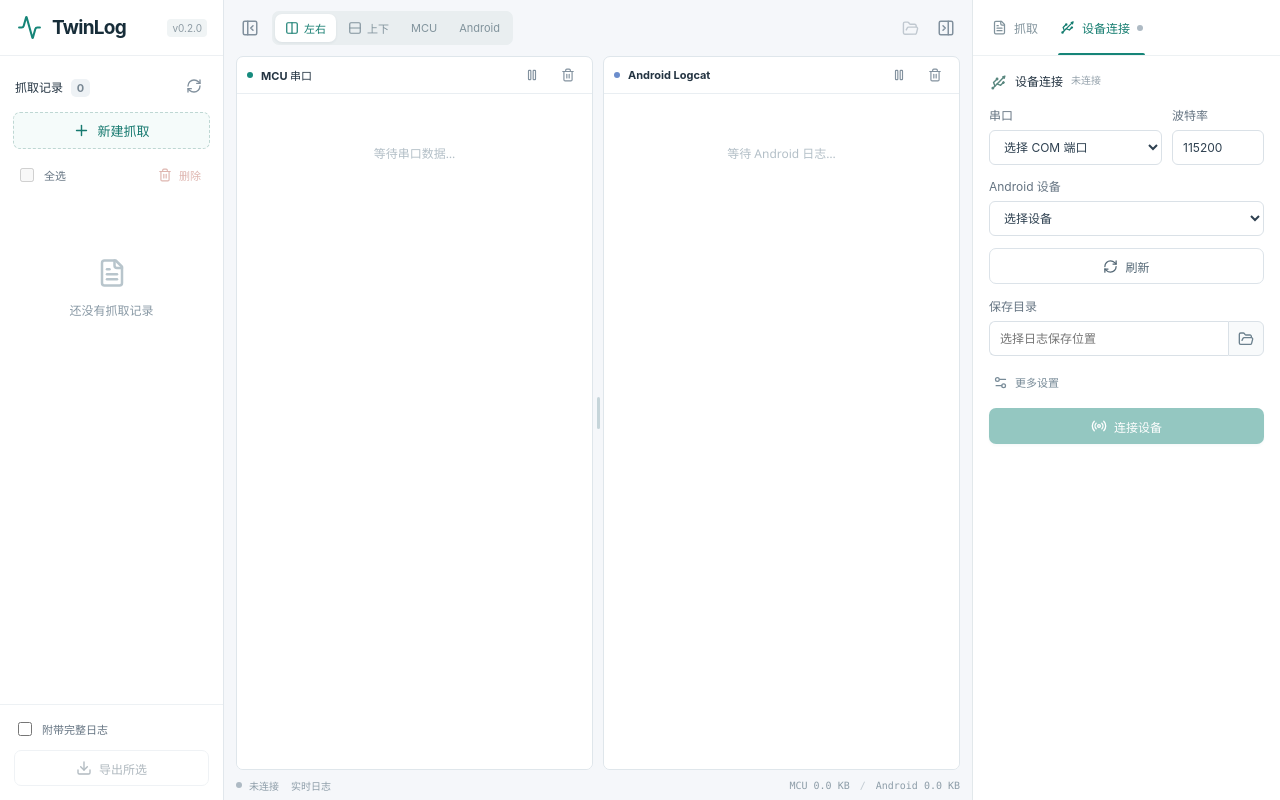
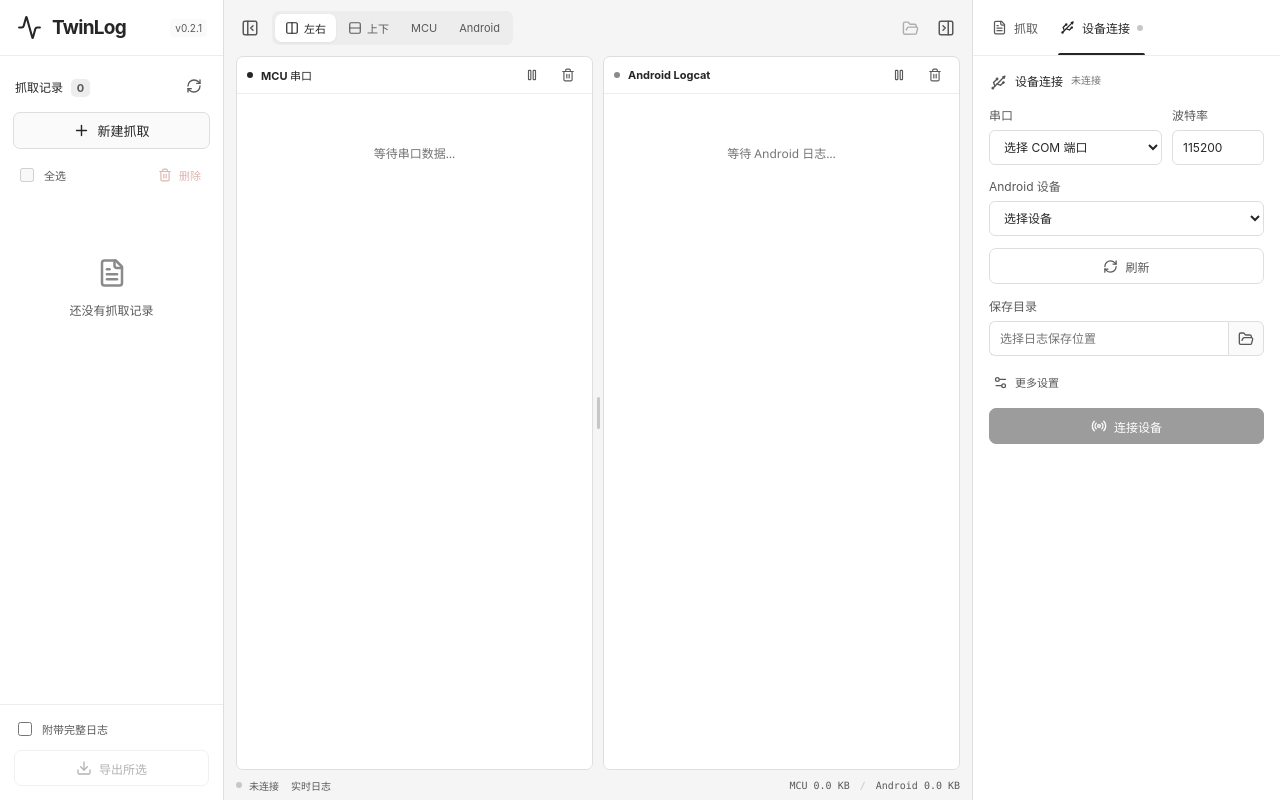
Before and after one commit to wenyio/TwinLog, a React (Vite) app in the folder frontend/: page / in a window 1280 px wide. Built offline with nearby package versions, Linux system fonts and the light colour scheme.

Commit message:
fix: apply grayscale interface theme for v0.2.1

```diff
--- a/frontend/package.json
+++ b/frontend/package.json
@@ -1,6 +1,6 @@
 {
   "name": "twinlog",
-  "version": "0.2.0",
+  "version": "0.2.1",
   "private": true,
   "type": "module",
   "scripts": {
--- a/frontend/src/style.css
+++ b/frontend/src/style.css
@@ -1,7 +1,23 @@
 :root {
+  color-scheme: light;
+  --text: #262626;
+  --text-secondary: #595959;
+  --text-muted: #737373;
+  --text-placeholder: #8a8a8a;
+  --log-text: #404040;
+  --surface: #fff;
+  --canvas: #f5f5f5;
+  --surface-subtle: #fafafa;
+  --surface-selected: #ededed;
+  --border: #dedede;
+  --divider: #ededed;
+  --handle: #c7c7c7;
+  --focus: #737373;
+  --warning: #876326;
+  --shadow: #0000000d;
   font-family: Inter, "Segoe UI", "Microsoft YaHei", sans-serif;
-  color: #243442;
-  background: #f5f7fa;
+  color: var(--text);
+  background: var(--canvas);
   font-synthesis: none;
   font-size: 13px;
 }
@@ -40,25 +56,25 @@ button:focus-visible,
 input:focus,
 select:focus,
 textarea:focus {
-  outline: 2px solid #83cfc5;
+  outline: 2px solid var(--focus);
   outline-offset: 1px;
 }
 input,
 select {
   height: 35px;
   padding: 0 10px;
-  border: 1px solid #dae1e7;
+  border: 1px solid var(--border);
   border-radius: 6px;
-  background: #fff;
+  background: var(--surface);
   min-width: 0;
-  color: #2e4050;
+  color: var(--text);
 }
 input:disabled,
 select:disabled {
-  background: #f4f6f8;
+  background: var(--surface-subtle);
 }
 input[type="checkbox"] {
-  accent-color: #128779;
+  accent-color: var(--text);
   width: 14px;
   height: 14px;
   padding: 0;
@@ -69,7 +85,7 @@ label {
   flex-direction: column;
   gap: 7px;
   font-size: 12px;
-  color: #657482;
+  color: var(--text-secondary);
 }
 .app-shell {
   display: flex;
@@ -81,8 +97,8 @@ label {
   min-height: 0;
   width: 255px;
   flex-shrink: 0;
-  background: #fff;
-  border-right: 1px solid #e1e7ec;
+  background: var(--surface);
+  border-right: 1px solid var(--border);
   display: flex;
   flex-direction: column;
 }
@@ -92,12 +108,12 @@ label {
   align-items: center;
   padding: 0 22px;
   gap: 11px;
-  border-bottom: 1px solid #edf0f3;
+  border-bottom: 1px solid var(--divider);
 }
 .brand-mark {
   width: 39px;
   height: 39px;
-  background: #117c71;
+  background: var(--text);
   color: white;
   border-radius: 12px;
   display: grid;
@@ -107,21 +123,21 @@ label {
   display: block;
   font-size: 21px;
   letter-spacing: -0.7px;
-  color: #172d39;
+  color: var(--text);
 }
 .brand div > span {
   font-size: 11px;
-  color: #84929c;
+  color: var(--text-secondary);
   margin-top: 3px;
   display: block;
 }
 .version {
   margin-left: auto;
   font-size: 10px;
-  background: #f0f4f5;
+  background: var(--surface-subtle);
   padding: 3px 5px;
   border-radius: 4px;
-  color: #8d9ba4;
+  color: var(--text-secondary);
 }
 .sidebar-top {
   display: flex;
@@ -133,7 +149,7 @@ label {
   font-size: 10px;
   font-weight: 700;
   letter-spacing: 1.5px;
-  color: #8b99a5;
+  color: var(--text-secondary);
 }
 .sidebar h2 {
   font-size: 15px;
@@ -141,27 +157,27 @@ label {
 }
 .sidebar h2 span {
   font-size: 11px;
-  background: #eef2f5;
+  background: var(--surface-selected);
   border-radius: 5px;
   padding: 2px 6px;
   margin-left: 5px;
-  color: #7a8995;
+  color: var(--text-secondary);
 }
 .icon {
   width: 28px;
   height: 28px;
   padding: 0;
-  color: #82919e;
+  color: var(--text-secondary);
 }
 .icon:hover {
-  background: #edf3f5;
+  background: var(--surface-selected);
 }
 .new-record {
   margin: 0 18px 14px;
   height: 37px;
-  border: 1px dashed #bed7d3;
-  color: #16796f;
-  background: #f5fbfa;
+  border: 1px solid var(--border);
+  color: var(--text);
+  background: var(--surface-subtle);
   font-weight: 600;
 }
 .history-list {
@@ -200,10 +216,10 @@ label {
   gap: 12px;
   padding: 9px 12px;
   margin-bottom: 9px;
-  border: 1px solid #d7eae6;
-  background: #eff8f6;
+  border: 1px solid var(--border);
+  background: var(--surface-selected);
   border-radius: 7px;
-  color: #28786d;
+  color: var(--text);
   font-size: 12px;
   flex-shrink: 0;
 }
@@ -215,12 +231,12 @@ label {
   display: block;
   font-size: 10px;
   margin-top: 3px;
-  color: #718d86;
+  color: var(--text-secondary);
 }
 .history-banner button {
   font-size: 11px;
   flex-shrink: 0;
-  border-color: #bed7d3;
+  border-color: var(--border);
   background: white;
   padding: 5px 8px;
 }
@@ -230,18 +246,18 @@ label {
   display: flex;
   align-items: center;
   flex-direction: column;
-  color: #b8c5cc;
+  color: var(--text-placeholder);
   gap: 13px;
 }
 .history-empty b {
   font-size: 12px;
   font-weight: 500;
-  color: #8999a5;
+  color: var(--text-secondary);
 }
 .history-empty span {
   font-size: 11px;
   line-height: 1.9;
-  color: #a0adb7;
+  color: var(--text-muted);
 }
 .history-row {
   display: flex;
@@ -253,8 +269,8 @@ label {
   margin-bottom: 5px;
 }
 .history-row.active {
-  background: #eff8f6;
-  border-color: #d7eae6;
+  background: var(--surface-selected);
+  border-color: var(--border);
 }
 .history-row input {
   margin-top: 4px;
@@ -277,16 +293,16 @@ label {
 }
 .history-row span {
   font-size: 10px;
-  color: #8b9aa5;
+  color: var(--text-secondary);
 }
 .history-row small {
   font-size: 10px;
-  color: #658c87;
+  color: var(--text-secondary);
   word-break: break-all;
 }
 .export-panel {
   padding: 15px 18px;
-  border-top: 1px solid #edf1f4;
+  border-top: 1px solid var(--divider);
 }
 .export-panel label {
   flex-direction: row;
@@ -297,7 +313,7 @@ label {
 .export-panel small {
   display: block;
   font-size: 10px;
-  color: #9aa7b2;
+  color: var(--text-muted);
   margin: 7px 0;
 }
 .export {
@@ -306,9 +322,9 @@ label {
 }
 .sidebar-bottom {
   font-size: 10px;
-  color: #96a3ad;
+  color: var(--text-muted);
   padding: 13px 21px;
-  border-top: 1px solid #edf1f4;
+  border-top: 1px solid var(--divider);
   display: flex;
   align-items: center;
   gap: 7px;
@@ -346,11 +362,11 @@ h1 {
   font-size: 10px;
   font-weight: 500;
   letter-spacing: 0;
-  border: 1px solid #dee5ea;
+  border: 1px solid var(--border);
   border-radius: 20px;
   padding: 4px 9px;
   background: white;
-  color: #84929e;
+  color: var(--text-secondary);
 }
 .connection-badge i,
 .online-dot,
@@ -360,7 +376,7 @@ h1 {
   width: 6px;
   border-radius: 100%;
   display: inline-block;
-  background: #aebac4;
+  background: var(--handle);
 }
 .connection-badge.online {
   background: #edf8f3;
@@ -381,19 +397,19 @@ h1 {
   font-weight: 550;
 }
 .primary {
-  background: #138477;
-  color: #fff;
-  box-shadow: 0 2px 3px #117c7115;
+  background: var(--text);
+  color: var(--surface);
+  border-color: var(--text);
 }
 .secondary {
-  background: #fff;
-  border-color: #dce3e9;
-  color: #536775;
+  background: var(--surface);
+  border-color: var(--border);
+  color: var(--text-secondary);
 }
 .disconnect {
-  background: #fff5f3;
-  border-color: #edcfc7;
-  color: #ba6050;
+  background: var(--surface);
+  border-color: var(--border);
+  color: var(--text-secondary);
 }
 .stop {
   background: #bf584c;
@@ -405,9 +421,9 @@ h1 {
 .connection-card,
 .capture-card,
 .notes-card {
-  border: 1px solid #dfe6eb;
+  border: 1px solid var(--border);
   border-radius: 10px;
-  background: #fff;
+  background: var(--surface);
   flex-shrink: 0;
 }
 .connection-heading {
@@ -422,23 +438,23 @@ h1 {
 }
 .connection-heading > span {
   font-size: 11px;
-  color: #93a0aa;
+  color: var(--text-muted);
 }
 .section-icon {
   width: 26px;
   height: 26px;
   display: grid;
   place-items: center;
-  background: #f0f5f5;
+  background: var(--surface-subtle);
   border-radius: 6px;
-  color: #59877f;
+  color: var(--text-secondary);
 }
 .grow {
   flex: 1;
 }
 .connection-body {
   padding: 0 17px 16px;
-  border-top: 1px solid #f0f3f6;
+  border-top: 1px solid var(--divider);
 }
 .device-grid {
   display: grid;
@@ -467,15 +483,15 @@ h1 {
   border-right: 0;
 }
 .input-button button {
-  border: 1px solid #dae1e7;
+  border: 1px solid var(--border);
   border-radius: 0 6px 6px 0;
   width: 36px;
   flex-shrink: 0;
-  background: #f8fafb;
-  color: #6c818e;
+  background: var(--surface-subtle);
+  color: var(--text-secondary);
 }
 .text-button {
-  color: #788b98;
+  color: var(--text-secondary);
   font-size: 11px;
   padding: 7px 3px;
 }
@@ -486,7 +502,7 @@ h1 {
   display: flex;
   align-items: end;
   gap: 12px;
-  border-top: 1px solid #eef2f5;
+  border-top: 1px solid var(--surface-selected);
   margin-top: 15px;
   padding-top: 13px;
 }
@@ -528,11 +544,11 @@ h1 {
   border: none;
   padding: 0;
   background: none !important;
-  color: #253f4d;
+  color: var(--text);
 }
 .title-input::placeholder {
   font-weight: 400;
-  color: #a6b2bc;
+  color: var(--text-muted);
 }
 .title-input:focus {
   outline: none;
@@ -543,8 +559,8 @@ h1 {
   gap: 9px;
   margin-top: 13px;
   padding-top: 12px;
-  border-top: 1px solid #edf1f4;
-  color: #8596a1;
+  border-top: 1px solid var(--divider);
+  color: var(--text-secondary);
 }
 .app-select label {
   font-size: 11px;
@@ -555,7 +571,7 @@ h1 {
   max-width: 350px;
   min-width: 180px;
   flex: 1;
-  background: #f9fbfc;
+  background: var(--surface-subtle);
   font-size: 11px;
 }
 .app-select > span {
@@ -586,9 +602,9 @@ h1 {
   min-height: 0;
   display: flex;
   flex-direction: column;
-  border: 1px solid #dfe6eb;
+  border: 1px solid var(--border);
   border-radius: 9px;
-  background: #fff;
+  background: var(--surface);
   overflow: hidden;
 }
 .log-pane header {
@@ -598,7 +614,7 @@ h1 {
   align-items: center;
   gap: 8px;
   padding: 0 12px;
-  border-bottom: 1px solid #e9eef2;
+  border-bottom: 1px solid var(--divider);
 }
 .log-pane strong {
   font-size: 12px;
@@ -611,10 +627,10 @@ h1 {
   flex-shrink: 0;
 }
 .source-dot.mcu {
-  background: #168b7e;
+  background: var(--text);
 }
 .source-dot.android {
-  background: #6b8dcc;
+  background: var(--text-placeholder);
 }
 .mono,
 pre {
@@ -622,15 +638,15 @@ pre {
 }
 .sub {
   font-size: 9px;
-  color: #98a5b0;
+  color: var(--text-muted);
 }
 .log-pane pre {
   flex: 1;
   min-height: 0;
   margin: 0;
   overflow: auto;
-  background: #fcfdfe;
-  color: #466072;
+  background: var(--surface);
+  color: var(--log-text);
   font-size: 11px;
   line-height: 1.85;
   padding: 13px 14px;
@@ -639,7 +655,7 @@ pre {
 }
 .log-empty {
   display: block;
-  color: #a3b0bb;
+  color: var(--text-muted);
   padding-top: 35px;
   text-align: center;
   font-family: "Segoe UI", "Microsoft YaHei", sans-serif;
@@ -647,34 +663,34 @@ pre {
 }
 .log-empty small {
   font-size: 10px;
-  color: #b1bbc5;
+  color: var(--text-muted);
 }
 .log-pane footer {
   display: flex;
   justify-content: space-between;
   padding: 7px 12px;
   font-size: 9px;
-  color: #a0adb7;
-  border-top: 1px solid #edf1f4;
+  color: var(--text-muted);
+  border-top: 1px solid var(--divider);
 }
 .toggled {
-  color: #118477;
-  background: #e9f5f1;
+  color: var(--text);
+  background: var(--surface-selected);
 }
 .notes-card header {
   display: flex;
   align-items: center;
   gap: 8px;
   padding: 12px 15px 0;
-  color: #7f929e;
+  color: var(--text-secondary);
 }
 .notes-card strong {
   font-size: 12px;
-  color: #405764;
+  color: var(--text);
 }
 .notes-card header > span {
   font-size: 10px;
-  color: #a0adb6;
+  color: var(--text-muted);
 }
 .notes-card textarea {
   resize: vertical;
@@ -685,14 +701,14 @@ pre {
   max-height: 180px;
   line-height: 1.8;
   padding: 10px 15px;
-  color: #405764;
+  color: var(--text);
   font-size: 12px;
 }
 .notes-card textarea:focus {
   outline: none;
 }
 .notes-card textarea::placeholder {
-  color: #afbac3;
+  color: var(--text-muted);
 }
 .save-ok,
 .save-pending {
@@ -700,16 +716,16 @@ pre {
   display: inline-flex;
   align-items: center;
   gap: 4px;
-  color: #6f9a8d;
+  color: var(--text-secondary);
 }
 .save-pending {
-  color: #b08b53;
+  color: var(--warning);
 }
 .statusbar {
   display: flex;
   align-items: center;
   font-size: 10px;
-  color: #8d9da8;
+  color: var(--text-secondary);
   min-height: 31px;
   gap: 12px;
   margin-top: -7px;
@@ -725,7 +741,7 @@ pre {
 }
 .divider {
   padding: 0 10px;
-  color: #c0cad1;
+  color: var(--handle);
 }
 .preview-banner,
 .error-banner {
@@ -738,9 +754,9 @@ pre {
   flex-shrink: 0;
 }
 .preview-banner {
-  background: #edf4fc;
-  color: #6587a5;
-  border: 1px solid #dce8f6;
+  background: var(--surface-selected);
+  color: var(--text-secondary);
+  border: 1px solid var(--border);
 }
 .error-banner {
   background: #fff1ef;
@@ -754,7 +770,7 @@ pre {
 }
 .history-preview-hint {
   font-size: 10px;
-  color: #b38f58;
+  color: var(--warning);
   margin-top: -7px;
 }
 @keyframes pulse {
@@ -767,7 +783,7 @@ pre {
   height: 7px;
 }
 ::-webkit-scrollbar-thumb {
-  background: #cdd7df;
+  background: var(--handle);
   border-radius: 8px;
 }
 ::-webkit-scrollbar-track {
@@ -791,7 +807,7 @@ pre {
   width: 27px;
   height: 30px;
   background: none;
-  color: #168578;
+  color: var(--text);
 }
 .brand b {
   font-size: 19px;
@@ -830,7 +846,7 @@ main {
 .layout-switch {
   display: flex;
   padding: 3px;
-  background: #e9eef0;
+  background: var(--surface-selected);
   border-radius: 7px;
   gap: 2px;
   flex-shrink: 0;
@@ -839,13 +855,13 @@ main {
   height: 28px;
   padding: 0 9px;
   font-size: 11px;
-  color: #81939c;
+  color: var(--text-secondary);
   gap: 5px;
 }
 .layout-switch button.active {
   background: white;
-  color: #157d70;
-  box-shadow: 0 1px 3px #233d4b12;
+  color: var(--text);
+  box-shadow: 0 1px 3px var(--shadow);
 }
 .icon {
   flex-shrink: 0;
@@ -895,18 +911,18 @@ main {
   width: 3px;
   height: 32px;
   border-radius: 3px;
-  background: #c6d5da;
+  background: var(--handle);
   transition: background 0.15s;
 }
 .log-divider:hover,
 .log-divider:focus-visible,
 .resizing .log-divider {
-  background: #e1efec;
+  background: var(--surface-selected);
 }
 .log-divider:hover span,
 .log-divider:focus-visible span,
 .resizing .log-divider span {
-  background: #168b7e;
+  background: var(--text);
 }
 .rows > .log-divider {
   cursor: row-resize;
@@ -936,7 +952,7 @@ main {
   background: white;
 }
 .log-empty {
-  color: #b3bfc7;
+  color: var(--text-muted);
   font-size: 12px;
 }
 .statusbar {
@@ -968,7 +984,7 @@ main {
   display: flex;
   flex-direction: column;
   background: white;
-  border-left: 1px solid #e2e8eb;
+  border-left: 1px solid var(--border);
 }
 .operations-heading {
   height: 56px;
@@ -977,7 +993,7 @@ main {
   align-items: center;
   justify-content: space-between;
   padding: 0 16px;
-  border-bottom: 1px solid #edf1f3;
+  border-bottom: 1px solid var(--divider);
   font-size: 12px;
 }
 .operations-tabs {
@@ -990,11 +1006,11 @@ main {
   position: relative;
   padding: 0 2px;
   border-radius: 0;
-  color: #81939c;
+  color: var(--text-secondary);
   font-size: 12px;
 }
 .operations-tabs button[aria-selected="true"] {
-  color: #157d70;
+  color: var(--text);
   font-weight: 600;
 }
 .operations-tabs button[aria-selected="true"]::after {
@@ -1004,7 +1020,7 @@ main {
   left: 0;
   right: 0;
   height: 2px;
-  background: #168578;
+  background: var(--text);
   border-radius: 2px 2px 0 0;
 }
 .operations-body[role="tabpanel"] > .connection-card {
@@ -1026,7 +1042,7 @@ main {
   border: none;
   padding: 0;
   background: none;
-  color: #96a5ad;
+  color: var(--text-muted);
 }
 .connection-badge .online-dot {
   background: #3da879;
@@ -1056,7 +1072,7 @@ main {
 .eyebrow {
   font-size: 12px;
   font-weight: 600;
-  color: #4a616e;
+  color: var(--text);
   letter-spacing: 0;
 }
 .capture-heading .text-button {
@@ -1074,11 +1090,11 @@ main {
   font-weight: 500;
   height: 44px;
   line-height: 22px;
-  border: 1px solid #dae1e7;
+  border: 1px solid var(--border);
   padding: 10px 12px;
 }
 .title-input:focus {
-  outline: 2px solid #83cfc5;
+  outline: 2px solid var(--focus);
 }
 .app-select {
   flex-wrap: wrap;
@@ -1112,7 +1128,7 @@ main {
   width: 100%;
   margin: 0;
   font-size: 10px;
-  color: #9c8e71;
+  color: var(--warning);
   line-height: 1.6;
   white-space: normal;
   overflow-wrap: anywhere;
@@ -1125,15 +1141,15 @@ main {
 .notes-card textarea {
   min-height: 150px;
   max-height: 450px;
-  border: 1px solid #dae1e7;
+  border: 1px solid var(--border);
   border-radius: 6px;
   padding: 9px;
 }
 .notes-card textarea:focus {
-  outline: 2px solid #83cfc5;
+  outline: 2px solid var(--focus);
 }
 .connection-card {
-  border-top: 1px solid #edf1f3;
+  border-top: 1px solid var(--divider);
   padding-top: 14px;
 }
 .connection-heading {
```
Also changed, not shown: 3 other files (tests, documents, lock files or other folders).
